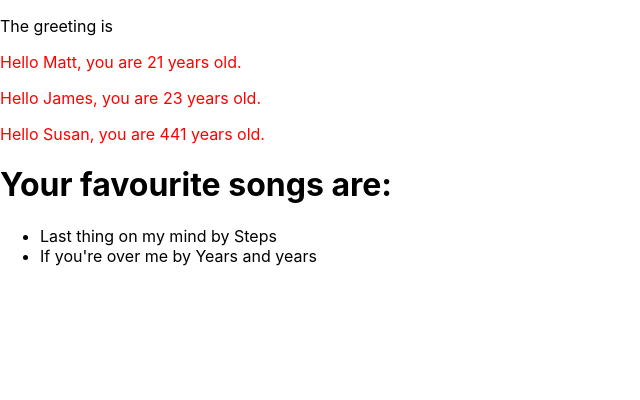
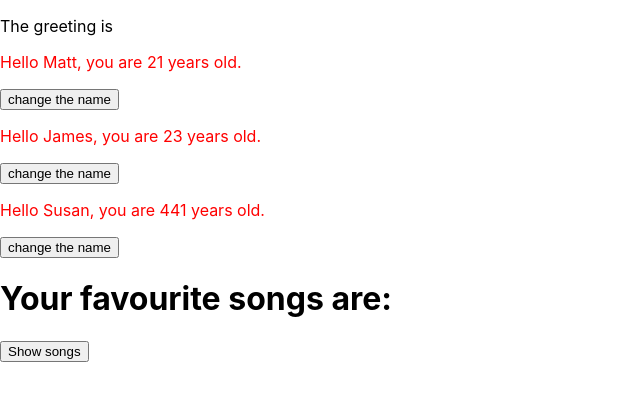
Before and after one commit to matt-allstate/hello-world, a React (Create React App) app: page / in a window 1280 px wide. Shown: the top 400 px of the page, without its empty margins (0-640 px from the left). Built offline with nearby package versions, Linux system fonts and the light colour scheme.

Commit message:
usestate and events

```diff
--- a/src/components/Greeting/Greeting.js
+++ b/src/components/Greeting/Greeting.js
@@ -1,7 +1,21 @@
+
+import { useState } from 'react';
 import './Greeting.css';
 
 const Greeting = (props) => {
-    return <p className="greeting-paragraph">Hello {props.name}, you are {props.age} years old.</p>;
+
+    const [name, setName] = useState(props.name);
+
+    const changeName = () => {
+        console.log("button was clicked");
+        setName("Sally");
+    }
+
+    return <div>
+        <p className="greeting-paragraph">Hello {name},
+        you are {props.age} years old.</p>
+        <button onClick={changeName}>change the name</button>
+    </div>;
 }
 
 export default Greeting;
--- a/src/components/Songs/SongList.js
+++ b/src/components/Songs/SongList.js
@@ -1,10 +1,19 @@
+import { useState } from "react";
 import Song from "./Song";
 
 const SongList = () => {
+
+    const [visible, setVisible]  = useState(false);
+
+    const toggleVisibility = () => {
+        setVisible(!visible);
+    }
+
     return (
         <div>
             <h1>Your favourite songs are:</h1>
-            <ul>
+            <button onClick={toggleVisibility}>{visible ? "Hide" : "Show"} songs</button>
+            <ul style={{display: visible ? "block" : "none" }}>
                 <Song title="Last thing on my mind" artist="Steps" />
                 <Song title="If you're over me" artist="Years and years" />
             </ul>
```
Also changed, not shown: src/components/Songs/Songs.css (added, +7 -0 lines).
